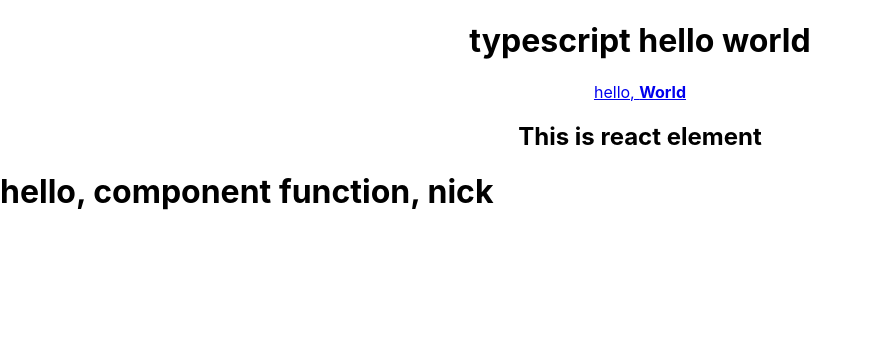
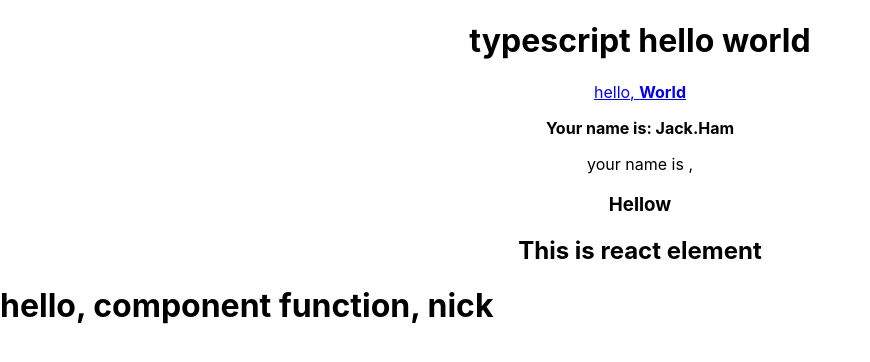
Before and after one commit to MrDenua/react-start, a React (Create React App) app: page / in a window 1280 px wide. Shown: the top 362 px of the page, without its empty margins (0-870 px from the left). Built offline with nearby package versions, Linux system fonts and the light colour scheme.

Commit message:
component

```diff
--- a/src/App.tsx
+++ b/src/App.tsx
@@ -1,6 +1,10 @@
 import React from 'react';
 import './App.css';
-
+import TestPropsComponent from "./ComponentTest";
+import './TypeScriptTest'
+import './ComponentTest2'
+import StudentComponent from "./TypeScriptTest";
+import Component from "./ComponentTest2";
 let a = 'hello world';
 const element = React.createElement('h2', {}, 'This is react element');
 
@@ -9,14 +13,18 @@ const App: React.FC = () => {
         <div className="App">
             <h1>typescript {a}</h1>
             <Hello/>
-          {element}
+            <TestPropsComponent firstName="Jack" lastName="Ham"/>
+            <StudentComponent />
+
+            <Component first="Hellow"/>
+            {element}
         </div>
     );
 };
 
 const Hello: React.FC = () => {
     return (
-        <a href="#">hello, <World/></a>
+        <a href="https://baidu.com">hello, <World/></a>
     )
 };
 
--- a/src/ComponentTest.tsx
+++ b/src/ComponentTest.tsx
@@ -3,8 +3,18 @@ import React from 'react'
 class Welcome extends React.Component {
 
     render() {
-        return <h1>{'f'}, Welcome to react component.</h1>;
+        let lam:string = ", Welcome to react component.";
+        return <h1>{'Hello'}{lam}</h1>;
     }
 }
 
-export default Welcome
+interface Name {
+    firstName: string,
+    lastName: string
+}
+
+function TestPropsComponent(name:Name){
+    return <p><b>Your name is: {name.firstName}.{name.lastName}</b></p>
+}
+export {Welcome}
+export default TestPropsComponent
--- /dev/null
+++ b/src/ComponentTest2.js
@@ -0,0 +1,11 @@
+import React from "react";
+
+class ComponentTest2 extends React.Component{
+    render() {
+        return <h3>{this.props.first}</h3>
+    }
+}
+
+export default function Component(prop) {
+    return <ComponentTest2 first={prop.first}/>
+}
--- /dev/null
+++ b/src/TypeScriptTest.tsx
@@ -0,0 +1,40 @@
+import React from 'react'
+
+interface Person {
+    name:string;
+    age:number;
+    sex:Sex;
+}
+enum Sex {
+    male = 1,
+    female = 2
+}
+class Student implements Person{
+    age: number = 0;
+    name: string = "";
+    sex: Sex = Sex.female;
+    constructor(age: number, name: string, sex: Sex) {
+        this.age = age;
+        this.name = name;
+        this.sex = sex;
+    }
+    public getName():string{
+        return this.name;
+    }
+}
+
+class StudentComponent extends React.Component{
+    private _student:Student;
+
+    constructor(props: Person, context: any) {
+        super(props, context);
+        this._student = new Student(props.age, props.name, props.sex);
+    }
+
+    render(): any {
+        return <p>your name is {this._student.name}, {this._student.sex}</p>;
+    }
+}
+
+export {Student, Sex}
+export default StudentComponent
```
Also changed, not shown: 1 other file (tests, documents, lock files or other folders).
